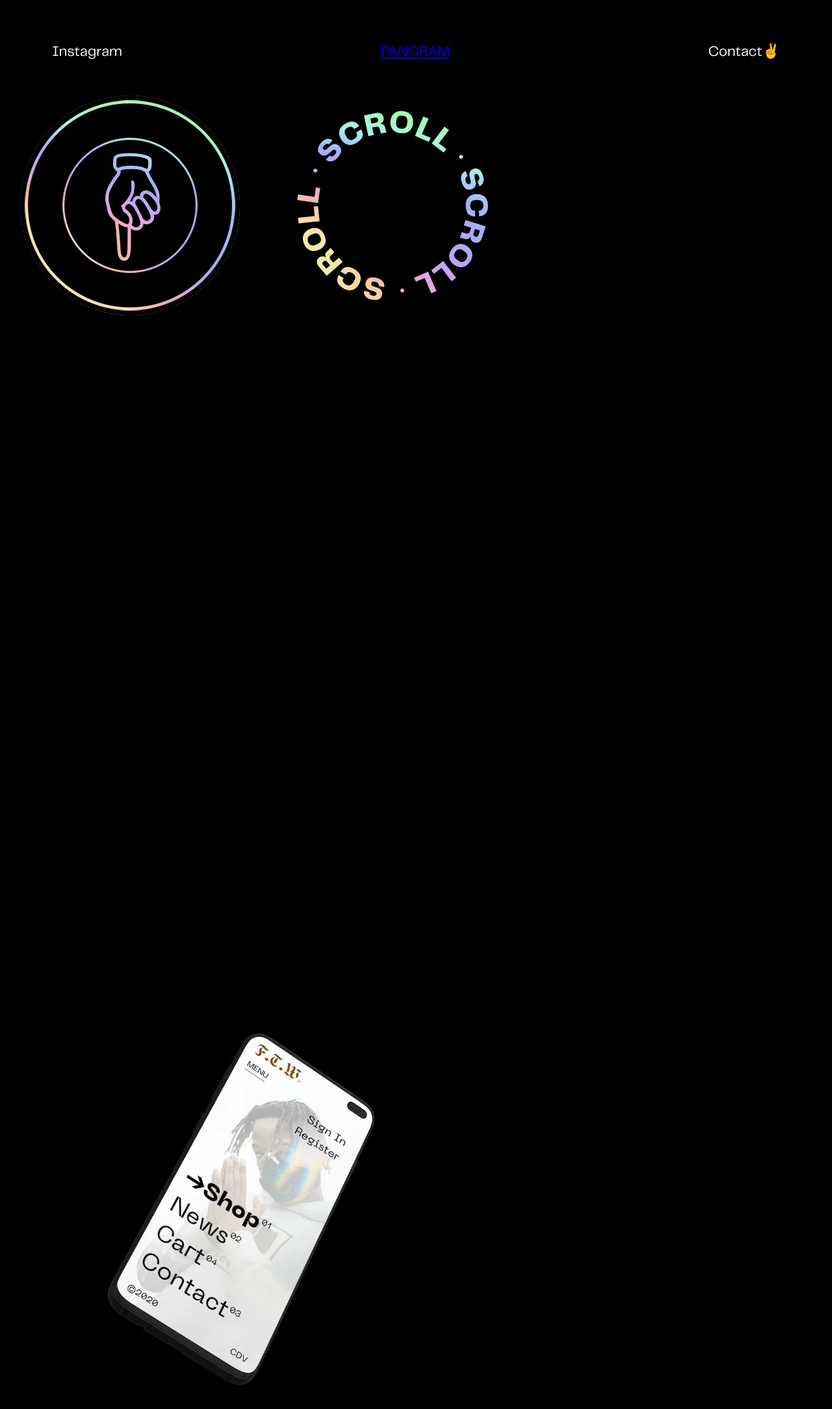
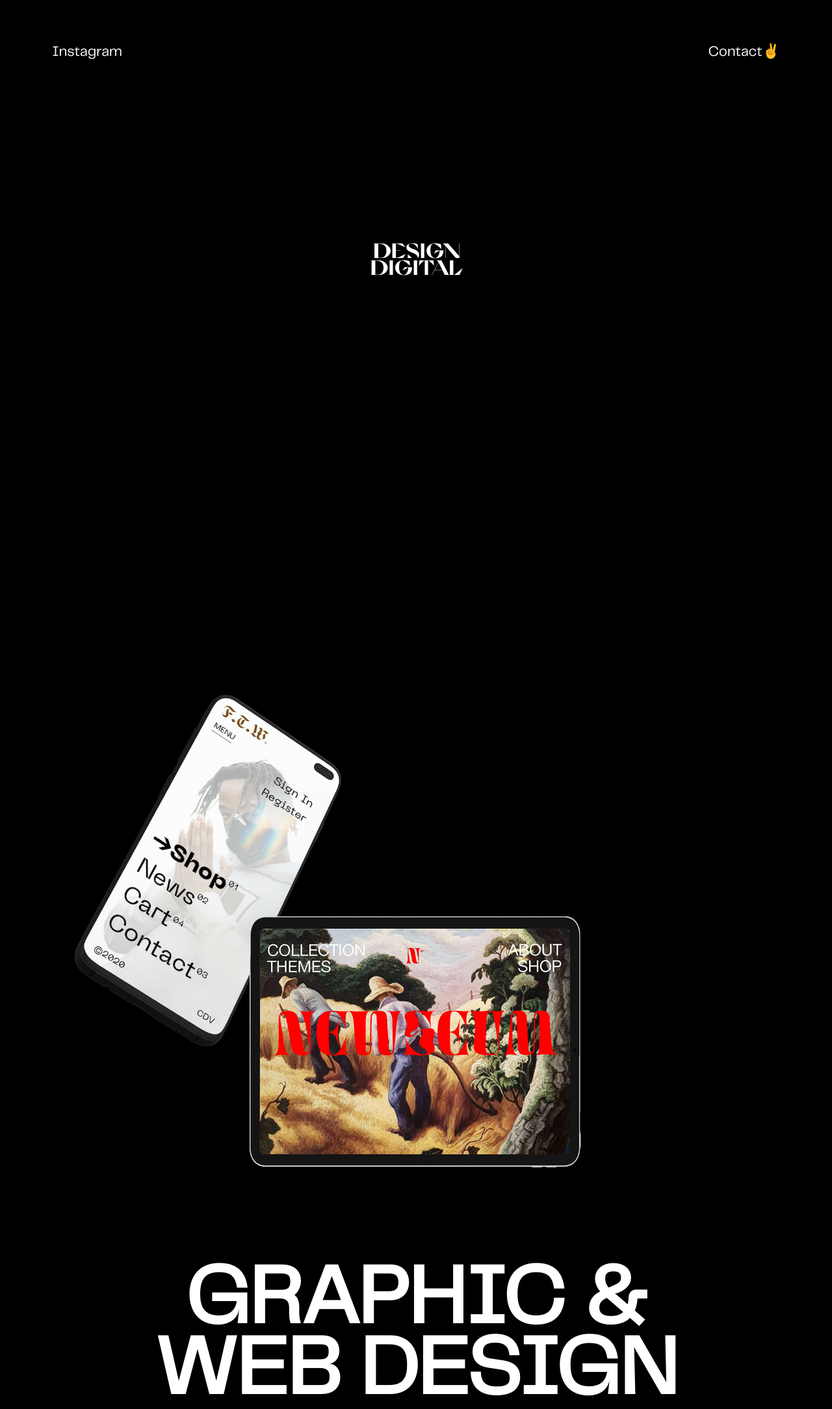
Before and after one commit to pangramweb/portfolioPangram, a plain HTML site: page index.html in a window 1280 px wide. Shown: the top 2168 px of the page at 65% size. Drawn offline with nearby package versions, Linux system fonts and the light colour scheme; a script that the page names is missing.

Commit message:
Redesign
Home update, css lighten

```diff
--- a/index.html
+++ b/index.html
@@ -18,30 +18,30 @@
             <a href="https://www.instagram.com/pangram.design/">Instagram</a>
         </div>
 
-        <div class="header--logo">
-            <a href="#" id="logo">PANGRAM</a>
-        </div>
-
         <div class="header--right">
             <a href="#contact">Contact✌️</a>
         </div>
     </header>
 
-
-    <div class="intro">
-        <h1 id="intro">DESIGN </br>DIGITAL</h1>
-        <div class="sticker">
-            <img src="/img/pastille.webp" alt="pastille" class="sticker-rond">
-            <img src="/img/texte.webp" alt="texte" class="sticker-text">
-        </div>
+    <div class="section1">
+        <h1 id="intro"><span>DESIGN</span><span>DIGITAL</span></h1>
     </div>
 
     <div class="section2">
         <div class="display">
           <div class="display_img hidden">
-            <picture class="display_img-iphone hidden">
-              <source class="ftw" srcset="/img/iphone11—FTW.webp"/>
-              <img class="ftw" src="/img/iphone11—FTW.jp2" alt="ftw">
+            <picture class="display_img-iphone">
+              <!--<source class="ftw" srcset="/img/iphone11—FTW.webp"/>-->
+              <img class="ftw hidden" src="/img/iphone11—FTW.png" alt="ftw">
+            </picture>
+          </div>
+        </div>
+
+        <div class="display display2">
+          <div class="display_img hidden">
+            <picture class="display_img-ipad">
+              <!--<source class="ftw" srcset="/img/ipad—newseum.png"/>-->
+              <img class="ftw hidden" src="/img/ipad—newseum.png" alt="ftw">
             </picture>
           </div>
         </div>
@@ -62,7 +62,6 @@
             <p class="hidden">Affiches</p>
         </div>
     </div>
-
 
     <div class="form" id="contact">
         <div class="form--wrap">
@@ -97,7 +96,7 @@
 </script>
 <script>
     $(window).scroll(function(){
-    $(".intro").css("opacity", 1 - $(window).scrollTop() / 500);
+    $(".section1").css("opacity", 1 - $(window).scrollTop() / 500);
   });
     $(window).scroll(function(){
     $(".block").css("opacity", 0 + $(window).scrollTop() / 250);
@@ -132,5 +131,6 @@
   checkPosition();
 })();
 </script>
+
 </body>
 </html>
```
Also changed, not shown: img/ipad—newseum.webp (added), img/iphone11—FTW.png (added).
